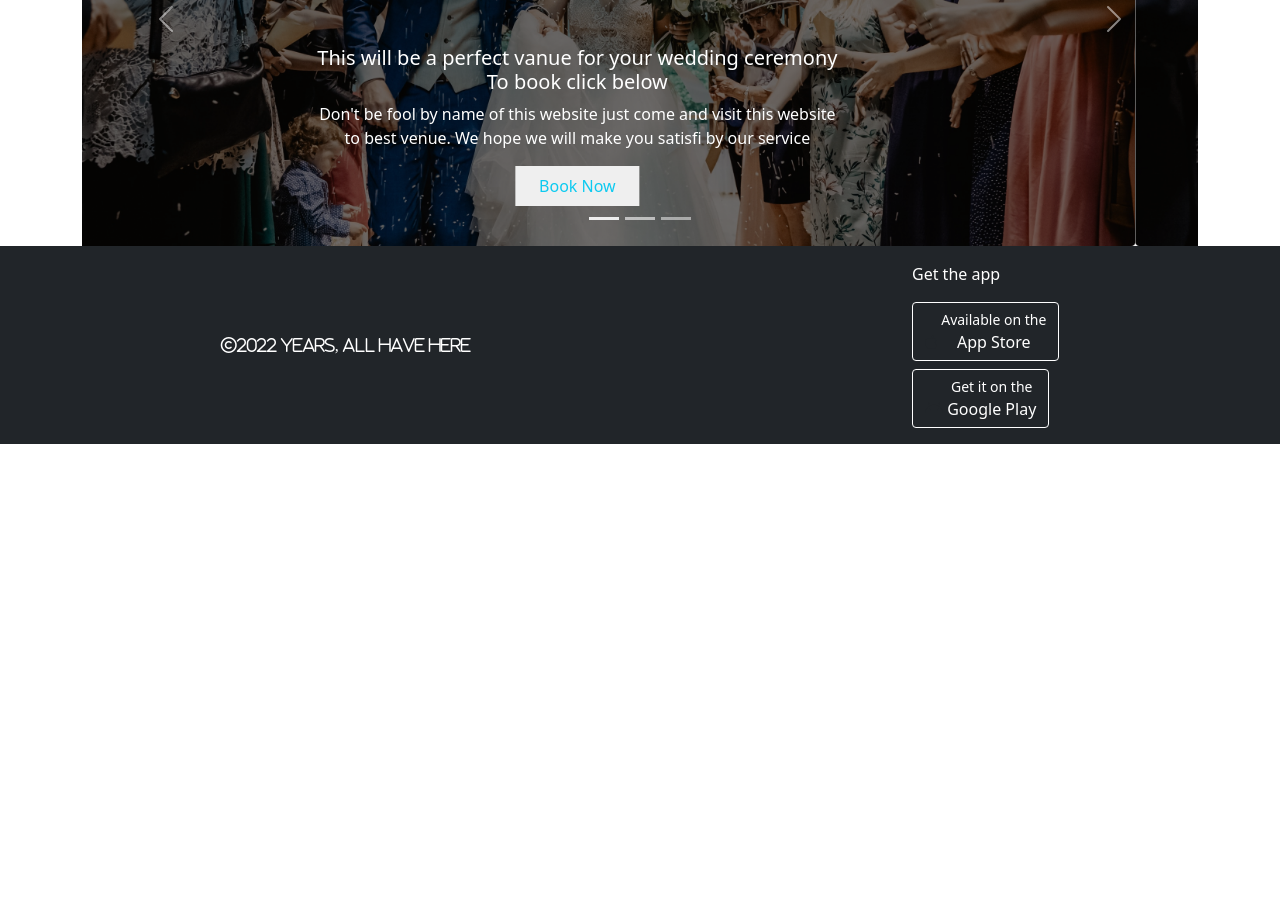
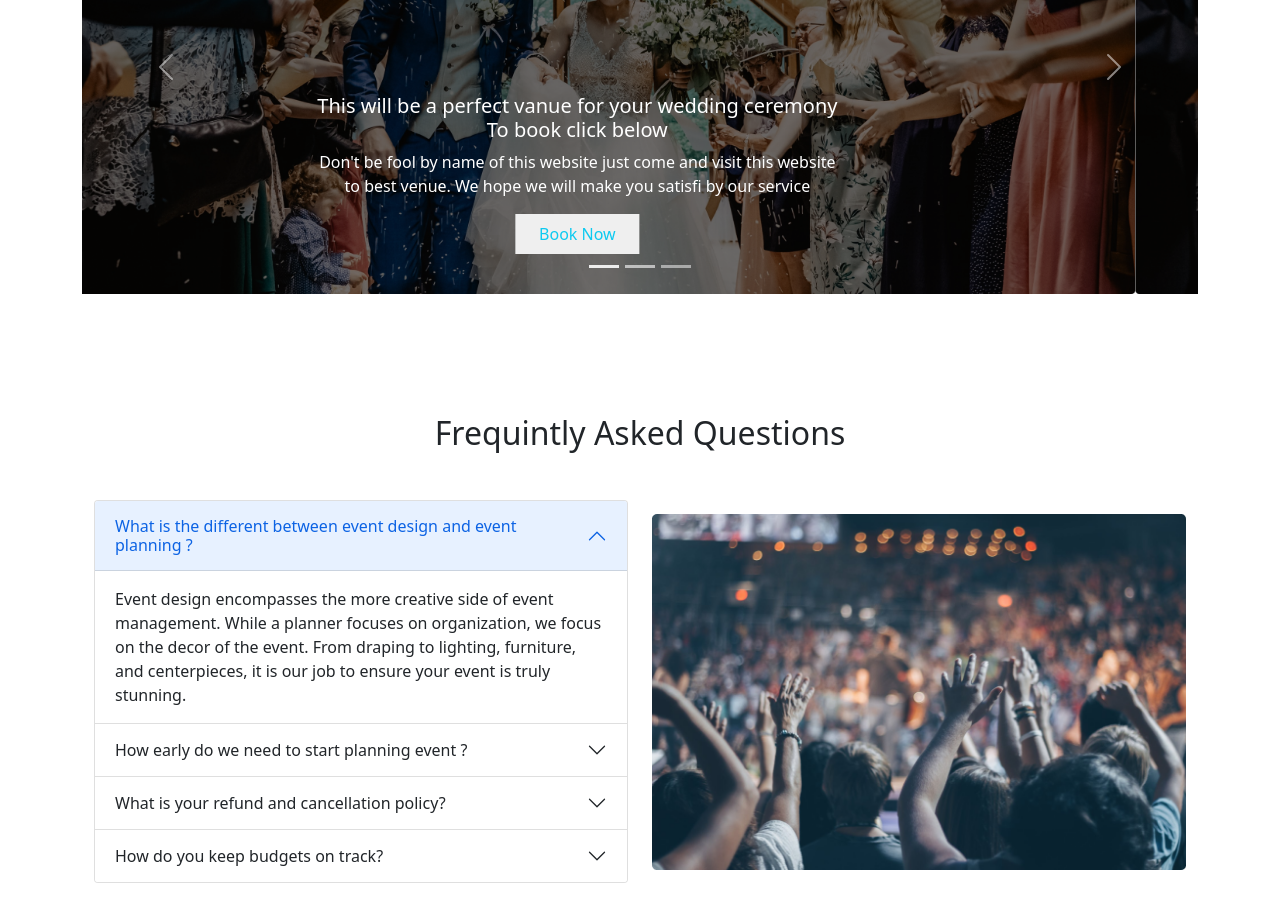
Before and after one commit to tanvirhossains/convention_center, a plain HTML site: page index.html in a window 1280 px wide. Shown: the part 207-1120 px from the top of the page. Before the commit the page ends 800 px from the top, so only its background shows below. Drawn offline with Linux system fonts and the light colour scheme.

Commit message:
convention

```diff
--- a/index.html
+++ b/index.html
@@ -14,7 +14,7 @@
 
   <header>
     <!-- wedding slider  -->
-    <section class="container ">
+    <section class="container my-5 ">
       <div id="carouselExampleCaptions" class="carousel slide" data-bs-ride="carousel">
         <div class="carousel-indicators">
           <button type="button" data-bs-target="#carouselExampleCaptions" data-bs-slide-to="0" class="active"
@@ -70,17 +70,103 @@
     </section>
 
 
+    <!-- down  -->
 
 
 
 
 
+    <main>
+
+
+      <!-- --------------accordian -------------------- -->
+      <section class="container my-4 p-4 ">
+        <h2 class="text-center my-5">Frequintly Asked Questions</h2>
+
+        <div class="d-flex row align-items-center">
+          <div class="col-lg-6">
+            <div class="accordion" id="accordionExample">
+              <div class="accordion-item">
+                <h2 class="accordion-header" id="headingOne">
+                  <button class="accordion-button" type="button" data-bs-toggle="collapse" data-bs-target="#collapseOne"
+                    aria-expanded="true" aria-controls="collapseOne">
+                    What is the different between event design and event planning ?
+                  </button>
+                </h2>
+                <div id="collapseOne" class="accordion-collapse collapse show" aria-labelledby="headingOne"
+                  data-bs-parent="#accordionExample">
+                  <div class="accordion-body">
+                    Event design encompasses the more creative side of event management. While a planner focuses on
+                    organization, we focus on the decor of the event. From draping to lighting, furniture, and
+                    centerpieces, it is our job to ensure your event is truly stunning.
+                  </div>
+                </div>
+              </div>
+              <div class="accordion-item">
+                <h2 class="accordion-header" id="headingTwo">
+                  <button class="accordion-button collapsed" type="button" data-bs-toggle="collapse"
+                    data-bs-target="#collapseTwo" aria-expanded="false" aria-controls="collapseTwo">
+                    How early do we need to start planning event ?
+                  </button>
+                </h2>
+                <div id="collapseTwo" class="accordion-collapse collapse" aria-labelledby="headingTwo"
+                  data-bs-parent="#accordionExample">
+                  <div class="accordion-body">
+                    There are a lot of things to consider when starting an event planning business. To help you figure
+                    out how to start your business, I wanted to share a few key pieces that were vital to me when I was
+                    researching and starting a successful event business!
+                  </div>
+                </div>
+              </div>
+              <div class="accordion-item">
+                <h2 class="accordion-header" id="headingThree">
+                  <button class="accordion-button collapsed" type="button" data-bs-toggle="collapse"
+                    data-bs-target="#collapseThree" aria-expanded="false" aria-controls="collapseThree">
+                   What is your refund and cancellation policy?
+                  </button>
+                </h2>
+                <div id="collapseThree" class="accordion-collapse collapse" aria-labelledby="headingThree"
+                  data-bs-parent="#accordionExample">
+                  <div class="accordion-body">
+                    If the return is caused by the consumer, consumer should be responsible for the shipping fee. The specific fee should be based on the express company you choose.
+
+                    If due to our reasons, the goods received are damaged or not correct, and the consumer is not required to bear the shipping fee for this reason.
+                  </div>
+                </div>
+              </div>
+              <div class="accordion-item">
+                <h2 class="accordion-header" id="headingThree">
+                  <button class="accordion-button collapsed" type="button" data-bs-toggle="collapse"
+                    data-bs-target="#collapseThree" aria-expanded="false" aria-controls="collapseThree">
+                   How do you keep budgets on track?
+                  </button>
+                </h2>
+                <div id="collapseThree" class="accordion-collapse collapse" aria-labelledby="headingThree"
+                  data-bs-parent="#accordionExample">
+                  <div class="accordion-body">
+                    Check your account statements. ...
+                    Categorize your expenses. ...
+                    Use a budgeting or expense-tracking app. ...
+                    Explore other expense trackers. ...
+                    Identify room for change.
+                  </div>
+                </div>
+              </div>
+            </div>
+          </div>
+          <div class="col-lg-6">
+            <img class="img-fluid" src="images/people.png" alt="">
+          </div>
+        </div>
+      </section>
 
 
     </main>
 
+
+
     <!------------------- footer ------------------->
-    <footer class="bg-dark   ">
+    <footer class="bg-dark  mt-5 ">
       <div class="d-flex justify-content-around align-items-center">
         <div class="text-white">
           <i class="far fa-copyright">2022 years, All have here</i>
```
